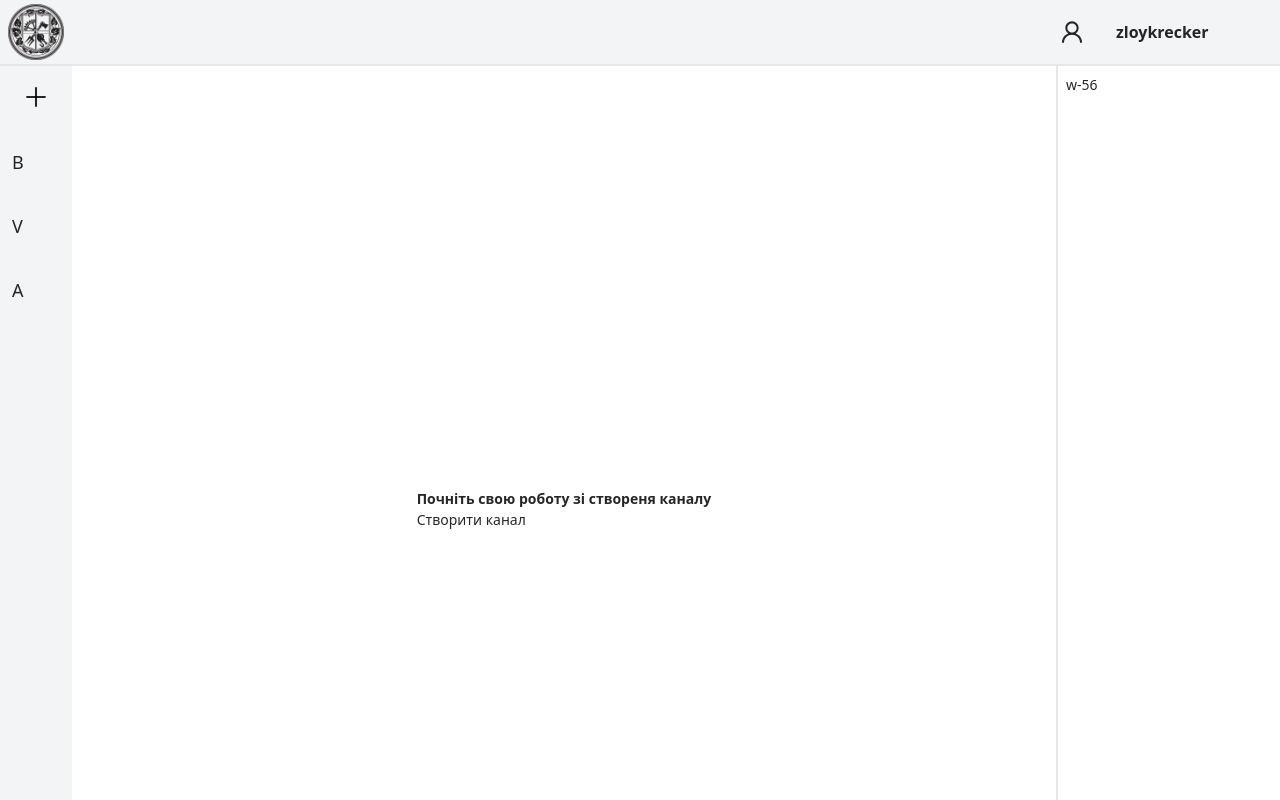
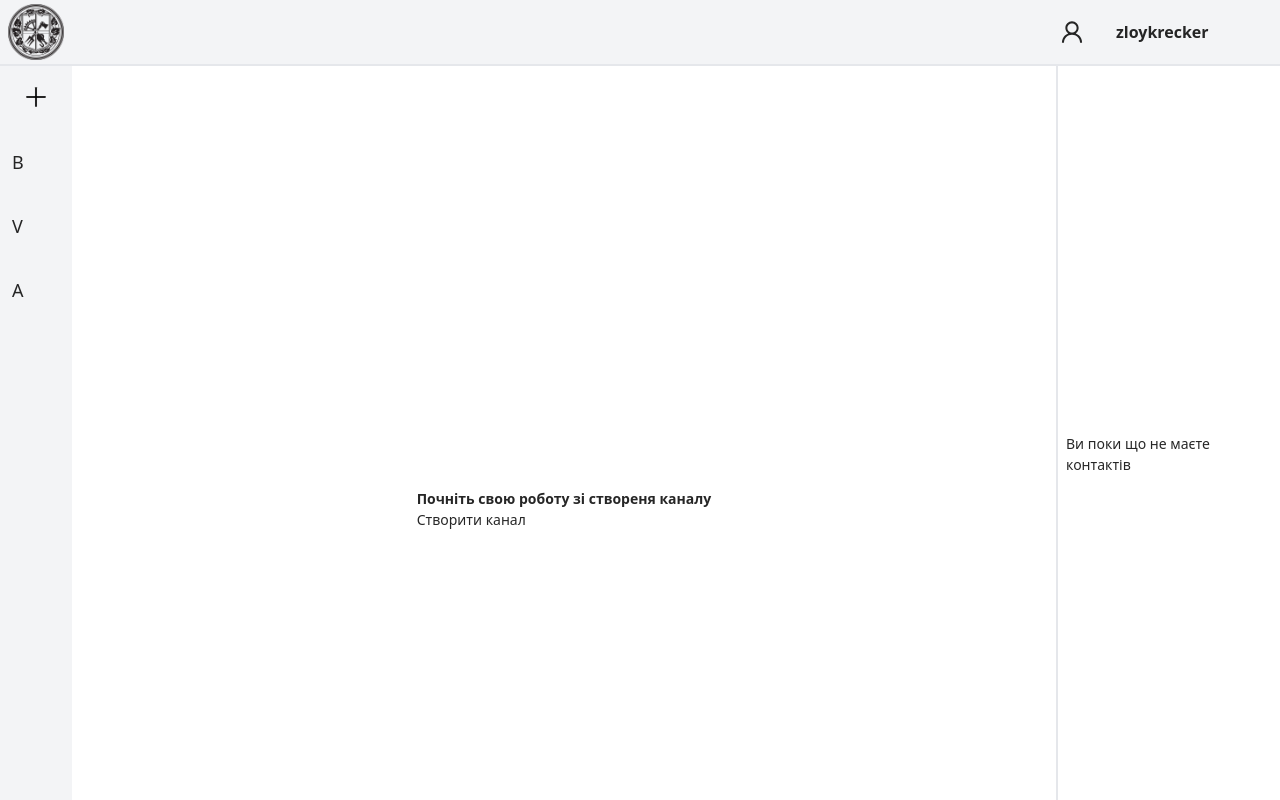
Before and after one commit to vasyokbelokopytov/db-project, a React (Create React App) app: page / in a window 1280 px wide. Built offline with nearby package versions, Linux system fonts and the light colour scheme.

Commit message:
contacts basic layout

```diff
--- a/src/App.tsx
+++ b/src/App.tsx
@@ -55,6 +55,14 @@ export const App: React.FC = () => {
                 }
               />
               <Route
+                path="/chat/:userId"
+                element={
+                  <PrivateRoute>
+                    <EmptyMain />
+                  </PrivateRoute>
+                }
+              />
+              <Route
                 path="/settings"
                 element={
                   <PrivateRoute>
--- a/src/components/AsideChannels/AsideChannel.tsx
+++ b/src/components/AsideChannels/AsideChannel.tsx
@@ -12,7 +12,7 @@ export const AsideChannel: React.FC<Props> = ({ channel }) => {
   return (
     <NavLink
       to={`channel/${channel.id}`}
-      className={({ isActive }) => (isActive ? 'bg-blue-200 rounded-lg' : '')}
+      className={({ isActive }) => (isActive ? 'bg-blue-100 rounded-lg' : '')}
     >
       <AsideChannelsItem>
         <Tooltip title={channel.name} placement="right">
--- a/src/components/AsideContacts.tsx
+++ /dev/null
@@ -1,5 +0,0 @@
-import React from 'react';
-
-export const AsideContacts: React.FC = () => {
-  return <aside className="flex-none w-56 border-l-2 p-2">w-56</aside>;
-};
--- /dev/null
+++ b/src/components/AsideContacts/AsideContacts.tsx
@@ -0,0 +1,74 @@
+import { Avatar, List, ConfigProvider, Empty } from 'antd';
+import React from 'react';
+import { Link, NavLink, useNavigate, useParams } from 'react-router-dom';
+
+const data: { id: number; title: string }[] = [
+  // {
+  //   id: 1,
+  //   title: 'me',
+  // },
+  // {
+  //   id: 2,
+  //   title: 'me',
+  // },
+  // {
+  //   id: 3,
+  //   title: 'me',
+  // },
+  // {
+  //   id: 4,
+  //   title: 'me',
+  // },
+  // {
+  //   id: 5,
+  //   title: 'me',
+  // },
+];
+
+export const AsideContacts: React.FC = () => {
+  const navigate = useNavigate();
+  const params = useParams();
+  const userId = params.userId;
+
+  return (
+    <aside className="flex-none w-56 border-l-2 p-2">
+      <ConfigProvider
+        renderEmpty={() => (
+          <Empty
+            image={Empty.PRESENTED_IMAGE_SIMPLE}
+            description="Ви поки що не маєте контактів"
+          />
+        )}
+      >
+        <List
+          className={`w-full h-full ${!data.length && 'flex items-center'}`}
+          itemLayout="horizontal"
+          dataSource={data}
+          renderItem={(item) => (
+            <List.Item
+              className={
+                userId && +userId === item.id
+                  ? 'bg-blue-100 rounded-md cursor-pointer'
+                  : 'cursor-pointer'
+              }
+              onClick={() => navigate(`chat/${item.id}`)}
+            >
+              <List.Item.Meta
+                avatar={<Avatar src="https://joeschmoe.io/api/v1/random" />}
+                title={item.title}
+                description={
+                  <p className="truncate">
+                    Lorem, ipsum dolor sit amet consectetur adipisicing elit.
+                    Dolorem doloribus non vel voluptatem aspernatur soluta esse
+                    impedit, doloremque sequi quae nihil, quod excepturi magni
+                    aut fuga aperiam quaerat temporibus debitis?
+                  </p>
+                }
+              />
+            </List.Item>
+          )}
+        />
+      </ConfigProvider>
+    </aside>
+  );
+};
--- a/src/components/Body.tsx
+++ b/src/components/Body.tsx
@@ -1,7 +1,7 @@
 import React from 'react';
 
 import { AsideChannels } from './AsideChannels/AsideChannels';
-import { AsideContacts } from './AsideContacts';
+import { AsideContacts } from './AsideContacts/AsideContacts';
 import { Outlet } from 'react-router';
 import { CreateChannelForm } from './Channel/CreateChannelForm';
 import { EditChannelForm } from './Channel/EditChannelForm';
--- a/src/components/Channel/Display.tsx
+++ b/src/components/Channel/Display.tsx
@@ -1,4 +1,5 @@
-import { Avatar } from 'antd';
+import { Avatar, ConfigProvider, Empty } from 'antd';
+import { UserOutlined } from '@ant-design/icons';
 import React from 'react';
 import { List } from 'antd';
 import { useAppSelector } from '../../app/hooks';
@@ -6,18 +7,34 @@ import { useAppSelector } from '../../app/hooks';
 export const Display: React.FC = () => {
   const posts = useAppSelector((state) => state.posts.posts);
   return (
+    <ConfigProvider
+      renderEmpty={() => (
+        <Empty
+          image={Empty.PRESENTED_IMAGE_SIMPLE}
+          description={
+            <span>
+              Канал наразі порожній.
+              <br /> Напишіть першим!
+            </span>
+          }
+        />
+      )}
+    >
       <List
-      className="flex-grow overflow-y-scroll"
+        className={`flex-grow overflow-y-scroll ${
+          !posts?.length && 'flex justify-center items-center'
+        }`}
         dataSource={posts ?? undefined}
         renderItem={(item) => (
           <List.Item key={item.id} className="bg-white rounded-sm mb-2">
             <List.Item.Meta
-            avatar={<Avatar />}
+              avatar={<Avatar size="large" icon={<UserOutlined />} />}
               title={item.authorId}
               description={item.text}
             />
           </List.Item>
         )}
       />
+    </ConfigProvider>
   );
 };
```
Lines whose indentation alone changed are shown as unchanged.
